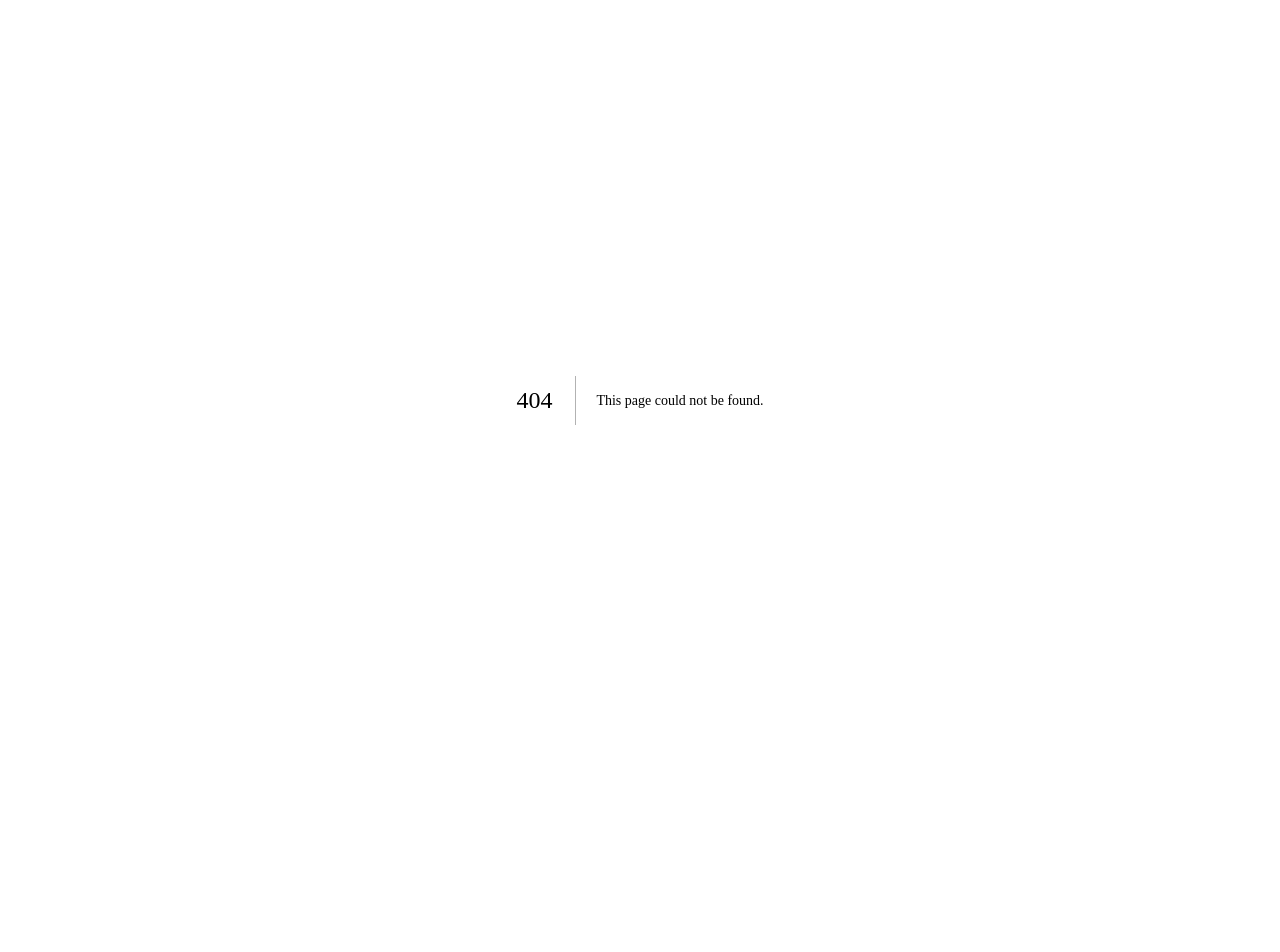
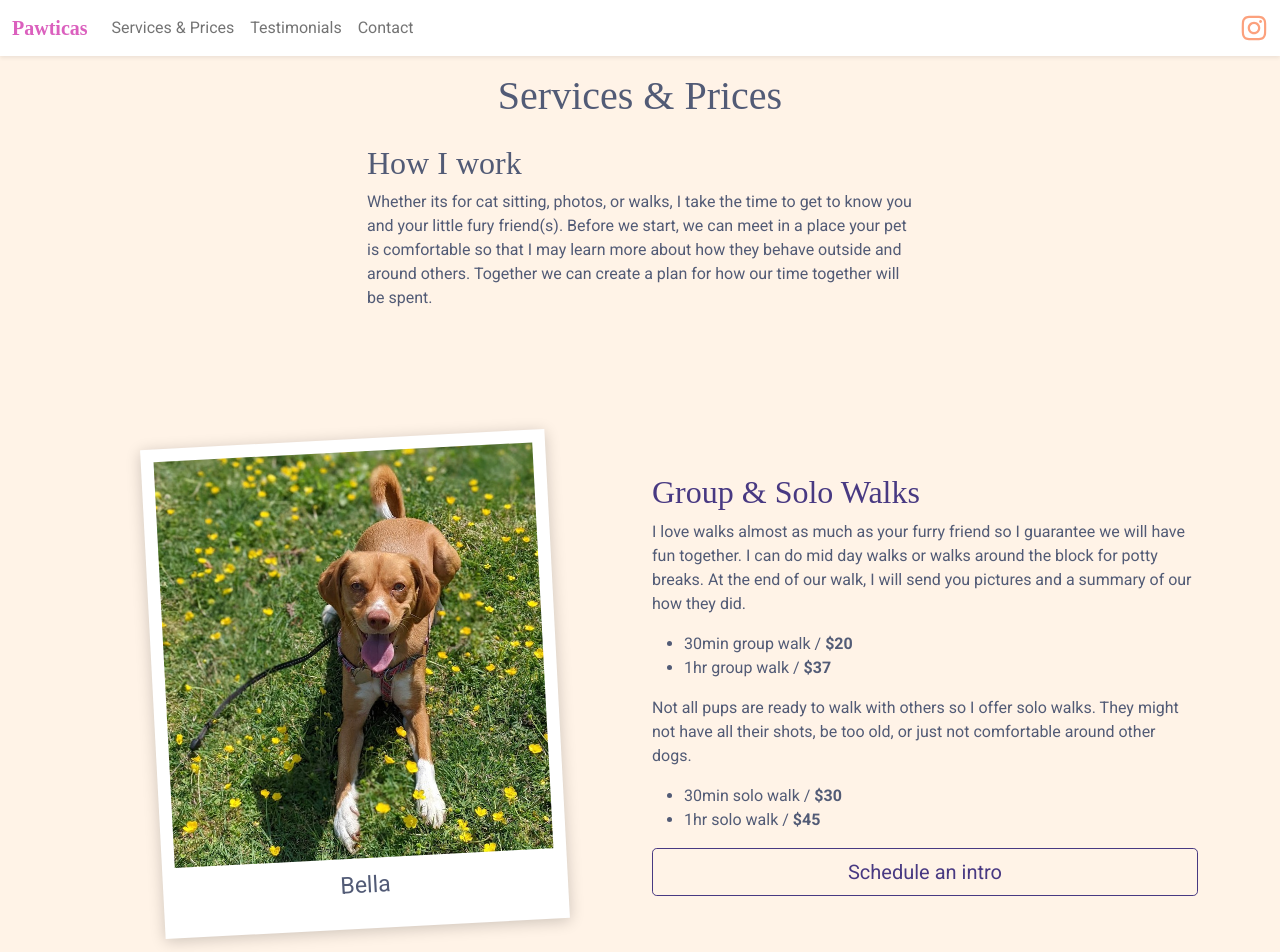
Before and after one commit to seanperkins/pawticas, a Next.js app: page /services-and-prices in a window 1280 px wide. Before the commit this address had no page. Shown: the top 952 px of the page. Before the commit the page ends 800 px from the top, so only its background shows below. Built offline with nearby package versions, Linux system fonts and the light colour scheme; a web font is replaced by a local one.

Commit message:
Update services

```diff
--- a/components/MyNav.js
+++ b/components/MyNav.js
@@ -26,7 +26,7 @@ export default function MyNav() {
       <Collapse navbar isOpen={isOpen}>
         <Nav className="me-auto" navbar>
           <NavItem>
-            <NavLink href="/services">Services</NavLink>
+            <NavLink href="/services-and-prices">Services & Prices</NavLink>
           </NavItem>
           <NavItem>
             <NavLink href="/testimonials">Testimonials</NavLink>
--- /dev/null
+++ b/pages/services-and-prices.js
@@ -0,0 +1,126 @@
+import ContactForm from '../components/ContactForm'
+import Layout from '../components/Layout'
+import Polaroid from '../components/Polaroid'
+import serviceArea from '../constants/serviceArea'
+
+export default function Home() {
+  return (
+    <Layout>
+      <h1 className="text-center">Services & Prices</h1>
+      <div className="row py-3" id="how-i-work">
+        <div className="col-sm-10 offset-sm-1 col-md-6 offset-md-3 col-12">
+          <h2>How I work</h2>
+          <p>
+            Whether its for cat sitting, photos, or walks, I take the time to
+            get to know you and your little fury friend(s). Before we start, we
+            can meet in a place your pet is comfortable so that I may learn more
+            about how they behave outside and around others. Together we can
+            create a plan for how our time together will be spent.
+          </p>
+        </div>
+      </div>
+      <div className="row py-3" id="walks">
+        <div className="col-md-6 col-12">
+          <Polaroid
+            src="/images/bella.jpg"
+            text="Bella"
+            alt="Bella"
+            className="tilt-left"
+          />
+        </div>
+        <div className="col-md-6 col-12 center-vertical">
+          <h2 className="text-plum">Group & Solo Walks</h2>
+          <p>
+            I love walks almost as much as your furry friend so I guarantee we
+            will have fun together. I can do mid day walks or walks around the
+            block for potty breaks. At the end of our walk, I will send you
+            pictures and a summary of our how they did.
+          </p>
+          <ul>
+            <li>
+              30min group walk / <span className="fw-bold">$20</span>
+            </li>
+            <li>
+              1hr group walk / <span className="fw-bold">$37</span>
+            </li>
+          </ul>
+          <p>
+            Not all pups are ready to walk with others so I offer solo walks.
+            They might not have all their shots, be too old, or just not
+            comfortable around other dogs.
+          </p>
+          <ul>
+            <li>
+              30min solo walk / <span className="fw-bold">$30</span>
+            </li>
+            <li>
+              1hr solo walk / <span className="fw-bold">$45</span>
+            </li>
+          </ul>
+          <a href="/contact?subject=walks" className="btn btn-plum btn-lg">
+            Schedule an intro
+          </a>
+        </div>
+      </div>
+      <div className="row py-3" id="cat-sitting">
+        <div className="col-md-6 col-12 order-md-2">
+          <Polaroid
+            src="/images/bella.jpg"
+            text="Bella"
+            alt="Bella"
+            className="tilt-right"
+          />
+        </div>
+        <div className="col-md-6 col-12 center-vertical order-md-1">
+          <h2 className="text-plum">Cat sitting</h2>
+          <p>
+            While you are away, you can trust that I will take care of your
+            little one. During each visit, I can: give food & water, take care
+            of the litter box, play, groom, and give treats. If they need
+            medications, I can administer them. I am also happy to turn on or
+            off lights plus bring in any packages/mail.
+          </p>
+          <ul>
+            <li>
+              30 min visit / <span className="fw-bold">$30</span>
+            </li>
+          </ul>
+          <a
+            href="/contact?subject=cat-sitting"
+            className="btn btn-plum btn-lg"
+          >
+            Reserve your dates
+          </a>
+        </div>
+      </div>
+      <div className="row py-3" id="photo-sessions">
+        <div className="col-md-6 col-12">
+          <Polaroid
+            src="/images/bella.jpg"
+            text="Bella"
+            alt="Bella"
+            className="tilt-left"
+          />
+        </div>
+        <div className="col-md-6 col-12 center-vertical">
+          <h2 className="text-plum">Photo sessions</h2>
+          <p>
+            Let me capture the best side of you and your furry friend. We will
+            work together to come up with the type of photos you want.
+          </p>
+          <ul>
+            <li>
+              Starting at <span className="fw-bold">$55</span>
+            </li>
+          </ul>
+          <a
+            href="/contact?subject=photo-session"
+            className="btn btn-plum btn-lg"
+          >
+            Contact me for a quote
+          </a>
+        </div>
+      </div>
+    </Layout>
+  )
+}
--- a/styles/globals.scss
+++ b/styles/globals.scss
@@ -47,6 +47,17 @@
 // Text Colors
 .text-plum {
   color: $plum;
+}
+
+.btn-plum {
+  color: $plum;
+  background-color: transparent;
+  border-color: $plum;
+  &:hover {
+    color: #fff;
+    background-color: $plum;
+    border-color: $plum;
+  }
 }
 
 // Nav
```
Also changed, not shown: pages/services.js (deleted, +0 -54 lines).
